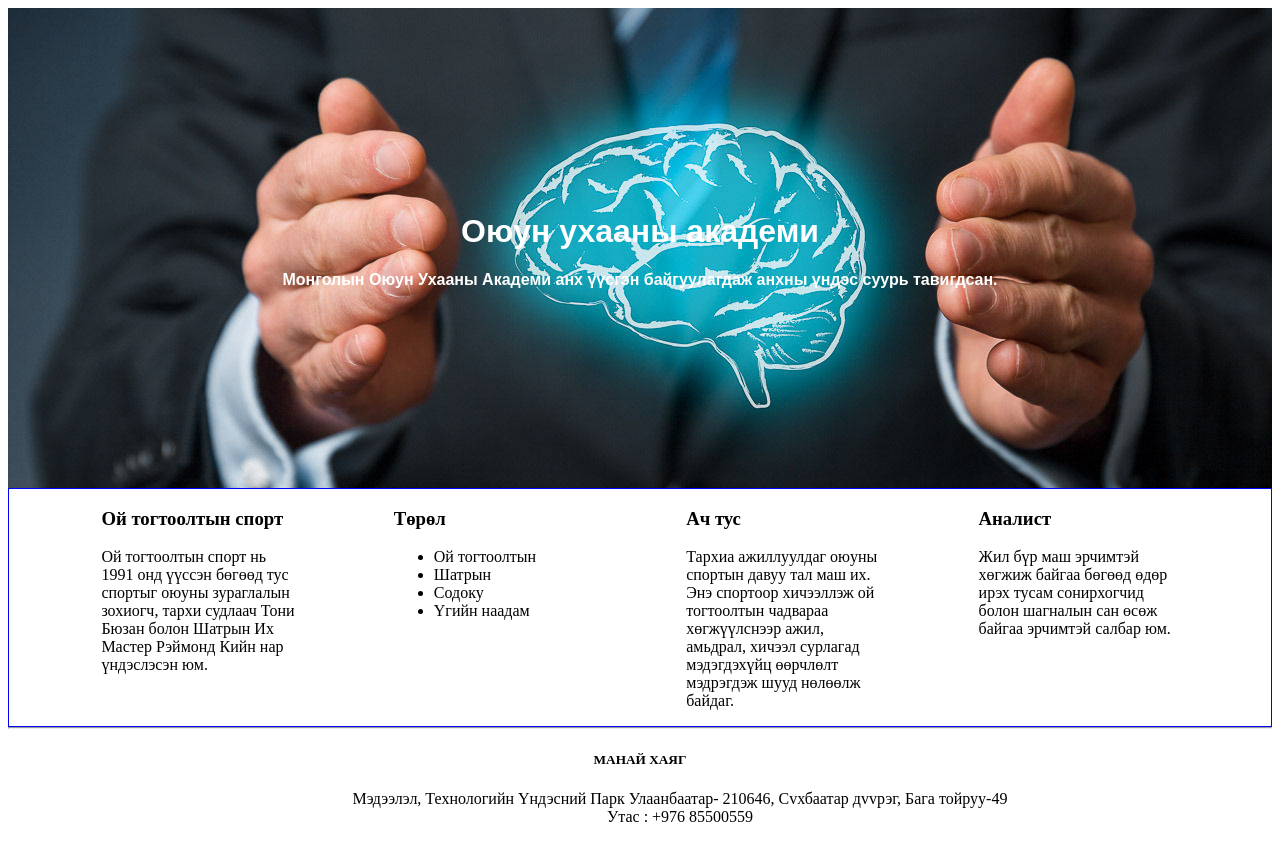
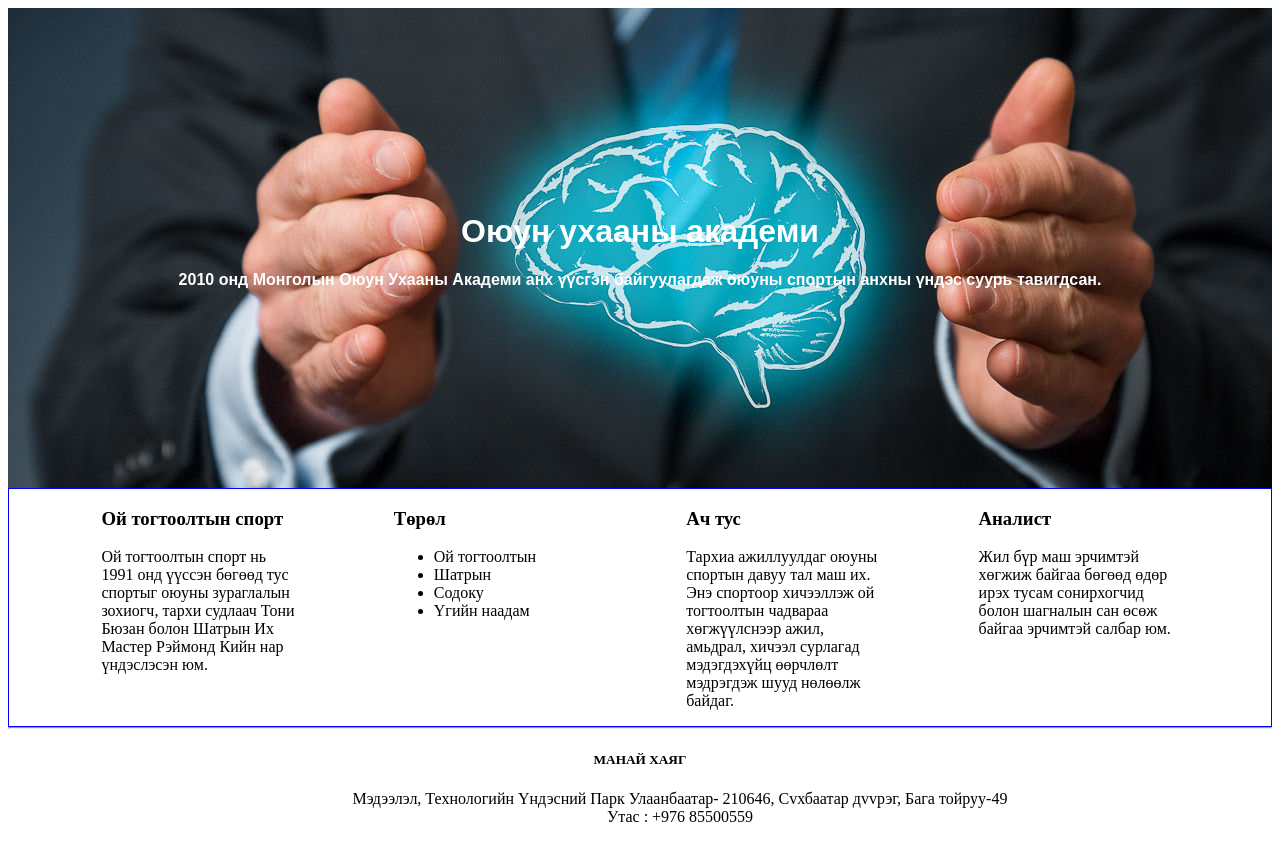
Before and after one commit to enkhmgln/ProjectLuna, a plain HTML site: page main.html in a window 1280 px wide. Drawn offline with Linux system fonts and the light colour scheme.

Commit message:
text uurchilsun

```diff
--- a/main.html
+++ b/main.html
@@ -54,7 +54,7 @@
     <div id="mainhead-text">
         <div class="main2">
         <h1>Оюун ухааны академи</h1>
-        <p>Монголын Оюун Ухааны Академи анх үүсгэн байгуулагдаж анхны үндэс суурь тавигдсан.</p>
+        <p>2010 онд Монголын Оюун Ухааны Академи анх үүсгэн байгуулагдаж оюуны спортын анхны үндэс суурь тавигдсан.</p>
     </div>
     </div >
     <section>
```
